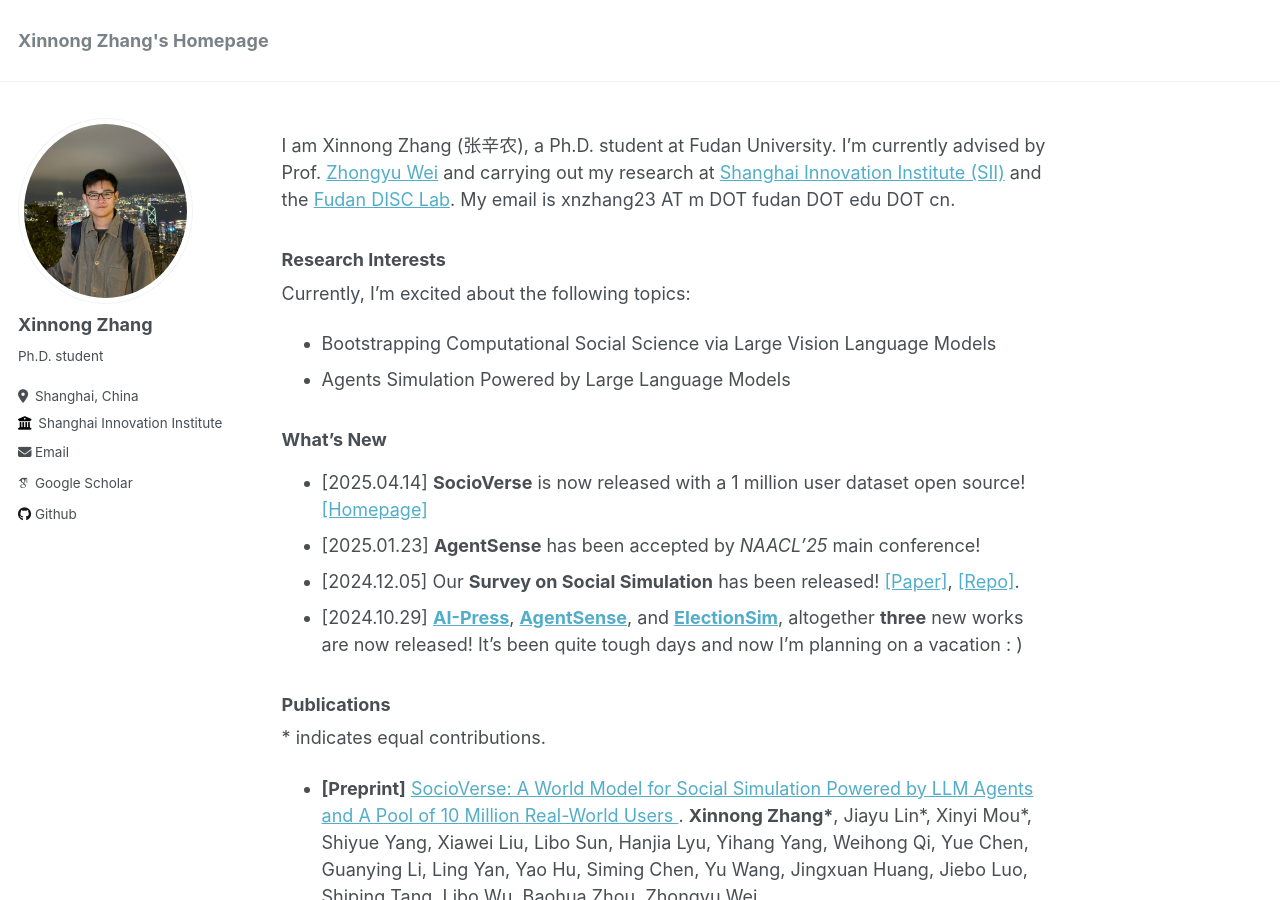
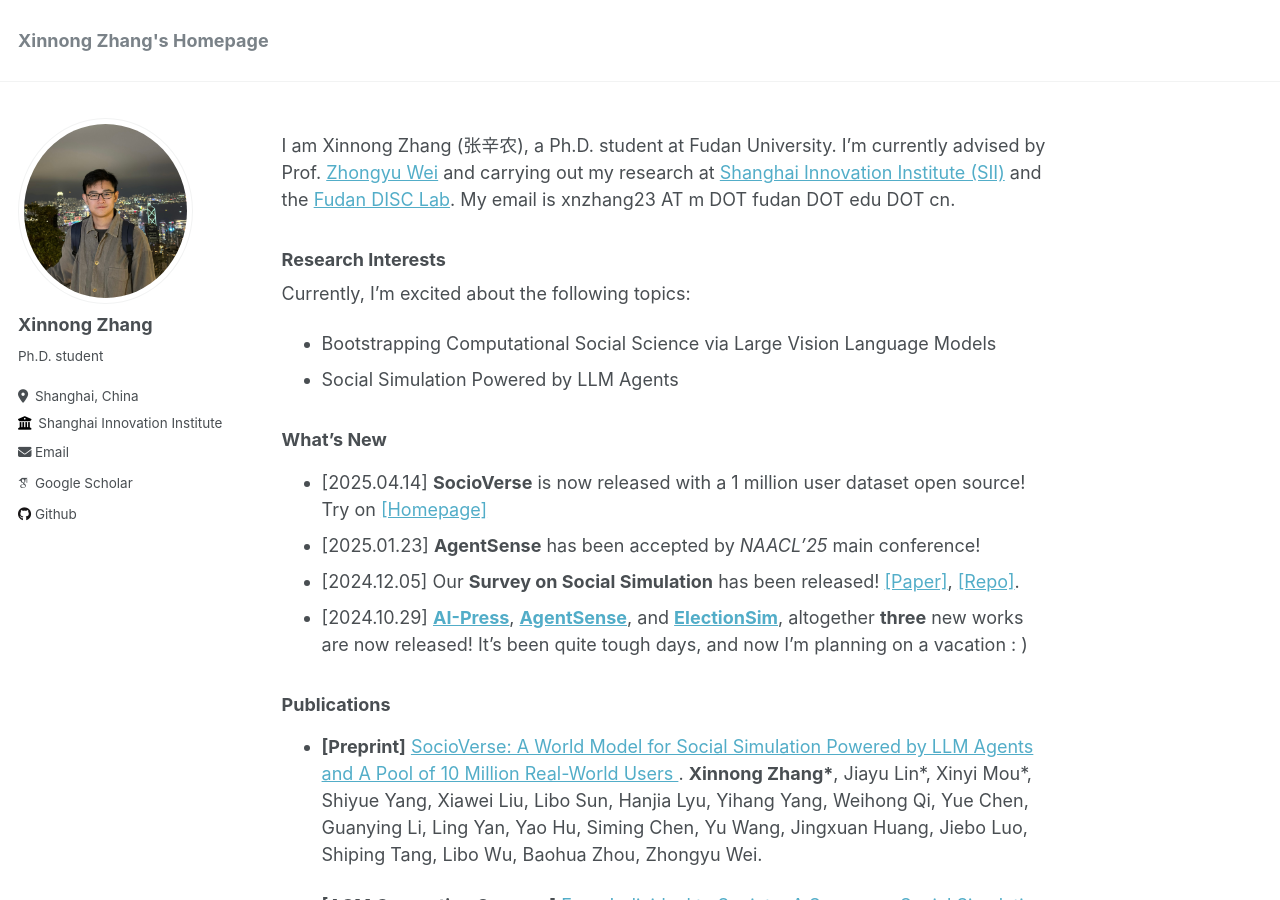
Before and after one commit to Lishi905/lishi905.github.io, a Jekyll site: the page built from _pages/about.md, in a window 1280 px wide and 900 px high. Built offline with Jekyll 4.4.1, drawn with Linux system fonts in a browser that asks for light colours; some web fonts are replaced.

Commit message:
Revise research interests and update what's new
Updated research interests and recent news sections for clarity and consistency.

```diff
--- a/_pages/about.md
+++ b/_pages/about.md
@@ -14,16 +14,15 @@ I am Xinnong Zhang (张辛农), a Ph.D. student at Fudan University. I'm current
 
 Currently, I'm excited about the following topics:
 - Bootstrapping Computational Social Science via Large Vision Language Models
-- Agents Simulation Powered by Large Language Models
+- Social Simulation Powered by LLM Agents
 
 ### What's New
-- \[2025.04.14\] **SocioVerse** is now released with a 1 million user dataset open source! [\[Homepage\]](http://fudan-disc.com/socioverse/)
+- \[2025.04.14\] **SocioVerse** is now released with a 1 million user dataset open source! Try on [\[Homepage\]](http://fudan-disc.com/socioverse/)
 - \[2025.01.23\] **AgentSense** has been accepted by _NAACL'25_ main conference!
 - \[2024.12.05\] Our **Survey on Social Simulation** has been released! [\[Paper\]](https://arxiv.org/pdf/2412.03563), [\[Repo\]](https://github.com/FudanDISC/SocialAgent).
-- \[2024.10.29\] **[AI-Press](https://arxiv.org/abs/2410.07561)**, **[AgentSense](https://arxiv.org/abs/2410.19346)**, and **[ElectionSim](https://arxiv.org/abs/2410.20746)**, altogether **three** new works are now released! It's been quite tough days and now I'm planning on a vacation : )
+- \[2024.10.29\] **[AI-Press](https://arxiv.org/abs/2410.07561)**, **[AgentSense](https://arxiv.org/abs/2410.19346)**, and **[ElectionSim](https://arxiv.org/abs/2410.20746)**, altogether **three** new works are now released! It's been quite tough days, and now I'm planning on a vacation : )
 
 ### Publications
-\* indicates equal contributions.
 
 - **\[Preprint\]** [SocioVerse: A World Model for Social Simulation Powered by LLM Agents and A Pool of 10 Million Real-World Users
 ](https://arxiv.org/abs/2504.10157).
```
